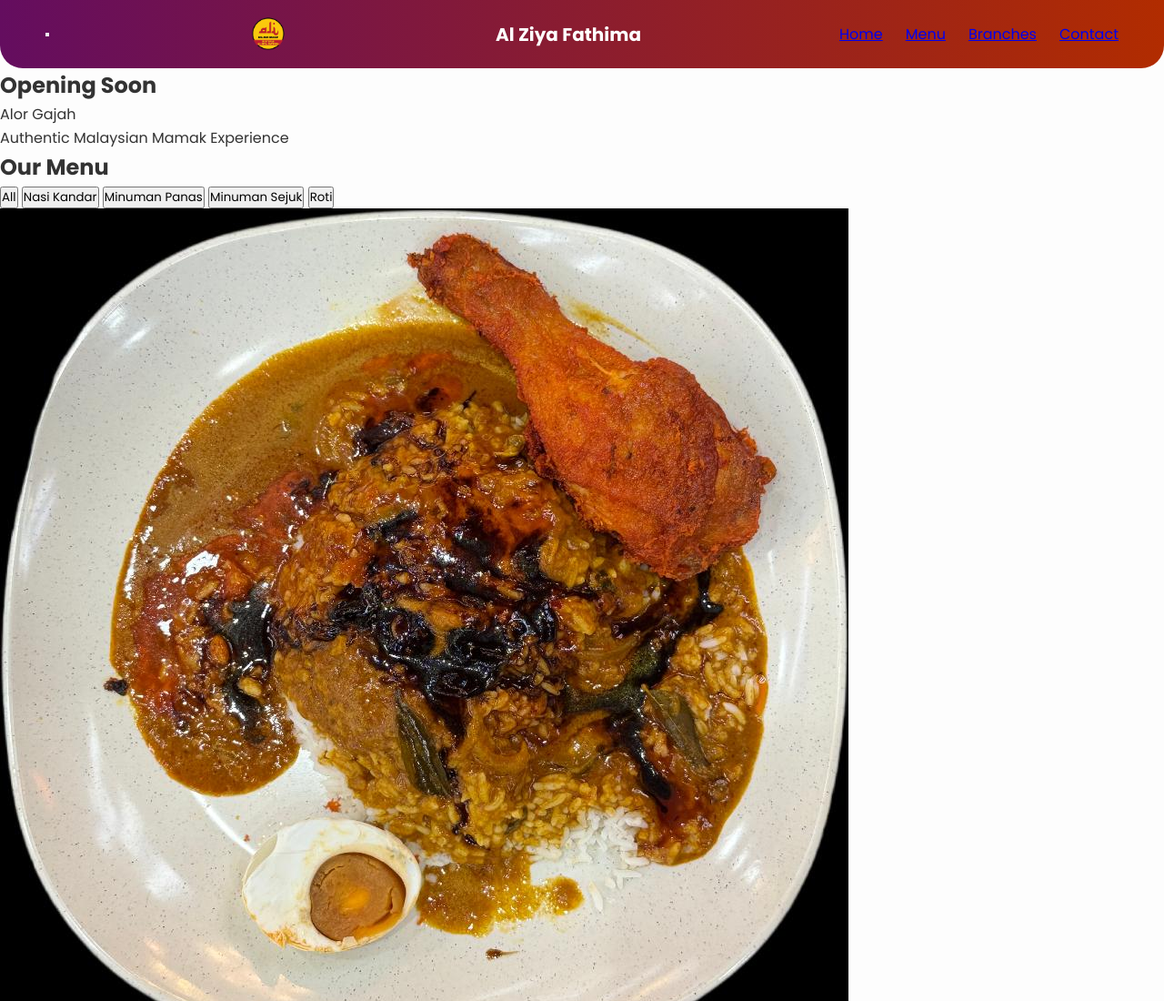
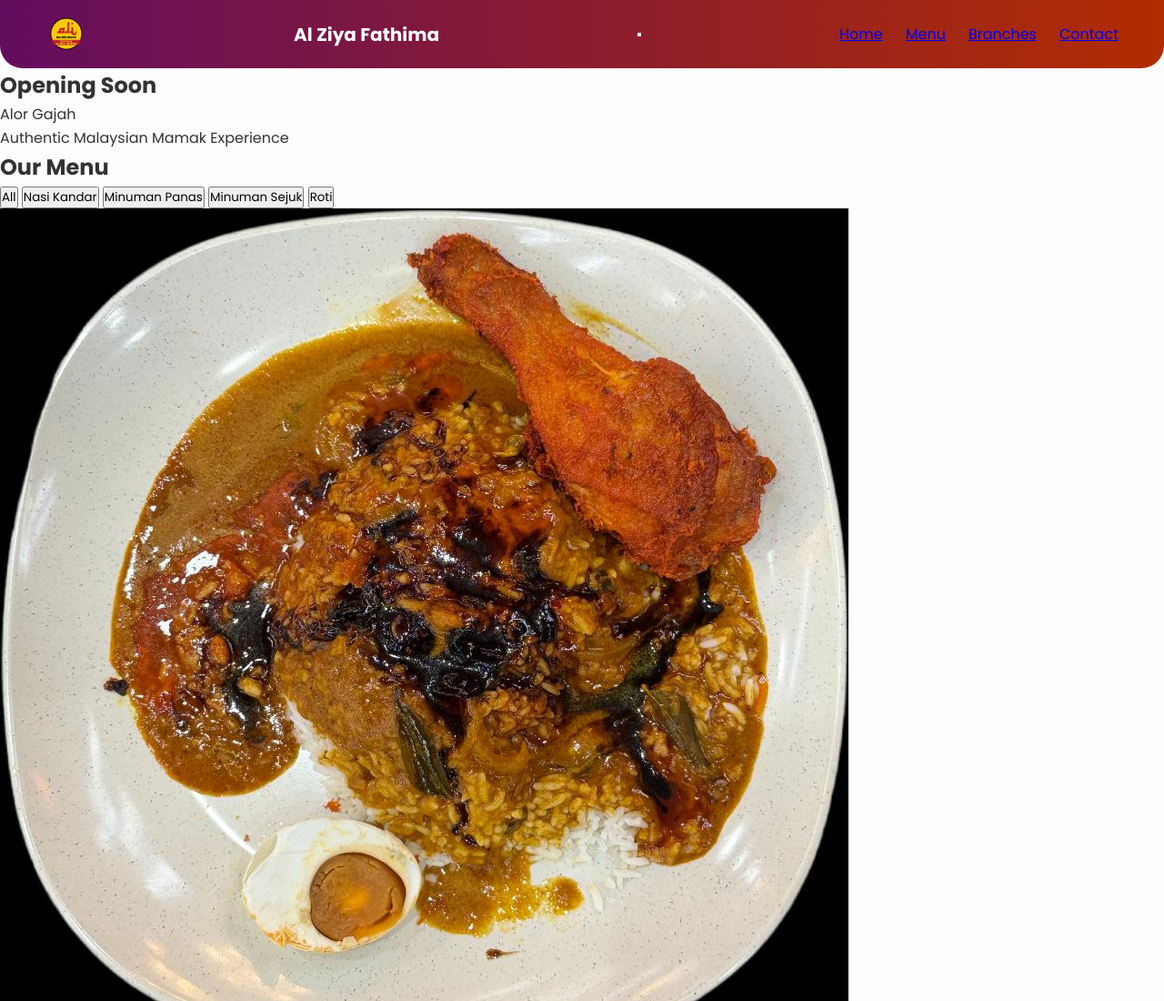
Before and after one commit to solfazmenu/al-ziya-menu, a plain HTML site: page index.html in a window 1280 px wide. Shown: the top 1100 px of the page at 91% size. Drawn offline with Linux system fonts and the light colour scheme.

Commit message:
Update index.html

```diff
--- a/index.html
+++ b/index.html
@@ -10,16 +10,18 @@
   <link href="https://fonts.googleapis.com/css2?family=Poppins:wght@400;500;600;700&display=swap" rel="stylesheet">
 </head>
 <body>
-  <!-- Navbar -->
-  <header>
  <nav class="navbar fade-navbar">
-      <button class="hamburger" id="hamburger">
+  <img src="images/logo.png" alt="Logo" class="logo">
+  <span class="brand-name">Al Ziya Fathima</span>
+
+  <!-- Hamburger button -->
+  <button class="hamburger" id="hamburger" aria-label="Toggle navigation">
     <span></span>
     <span></span>
     <span></span>
   </button>
-      <img src="images/logo.png" alt="Logo" class="logo">
-      <span class="brand-name">Al Ziya Fathima</span>
+
+  <!-- Navigation links -->
   <ul class="nav-links">
     <li><a href="#home">Home</a></li>
     <li><a href="#menu">Menu</a></li>
@@ -27,7 +29,7 @@
     <li><a href="#footer">Contact</a></li>
   </ul>
 </nav>
-  </header>
+
 
   <!-- Hero Section -->
   <section id="home" class="hero fade-in">
```
Lines whose indentation alone changed are shown as unchanged.
